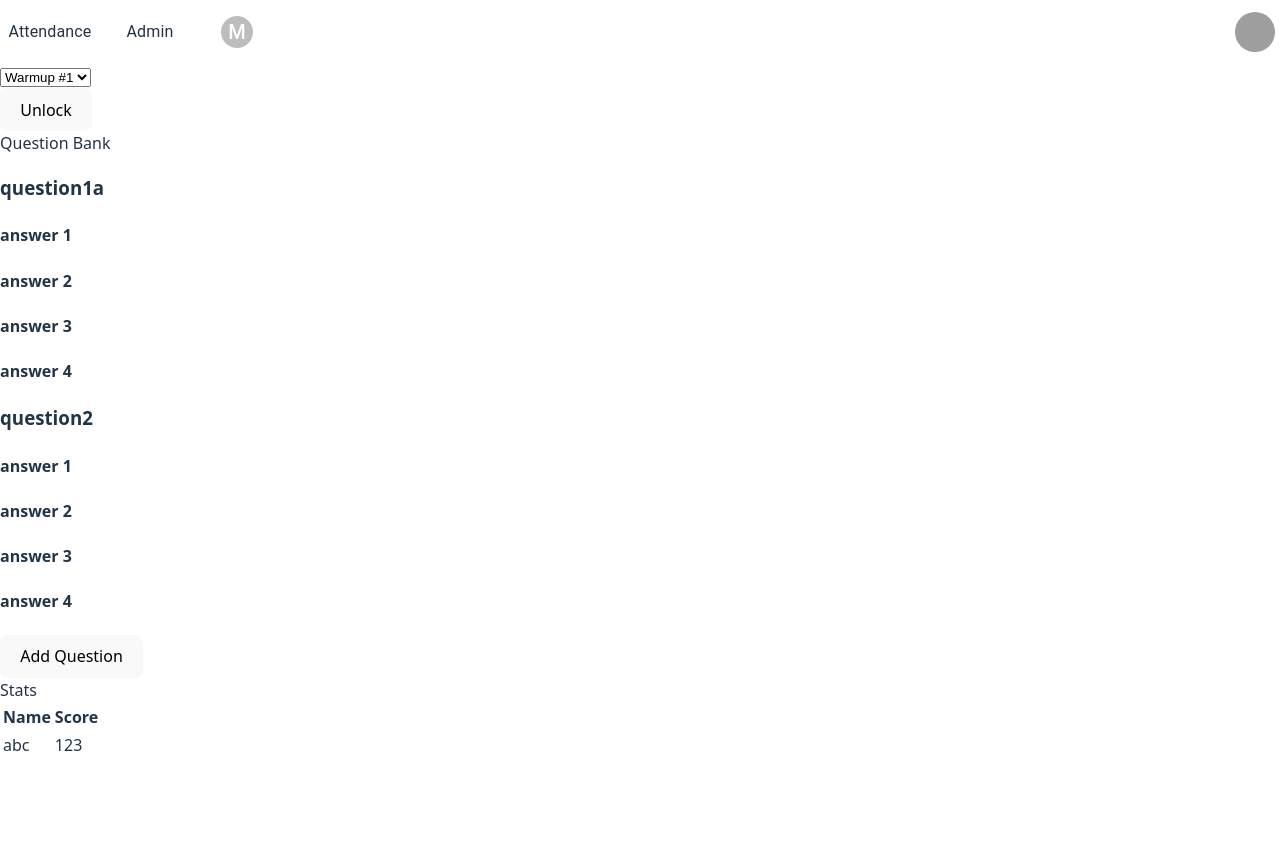
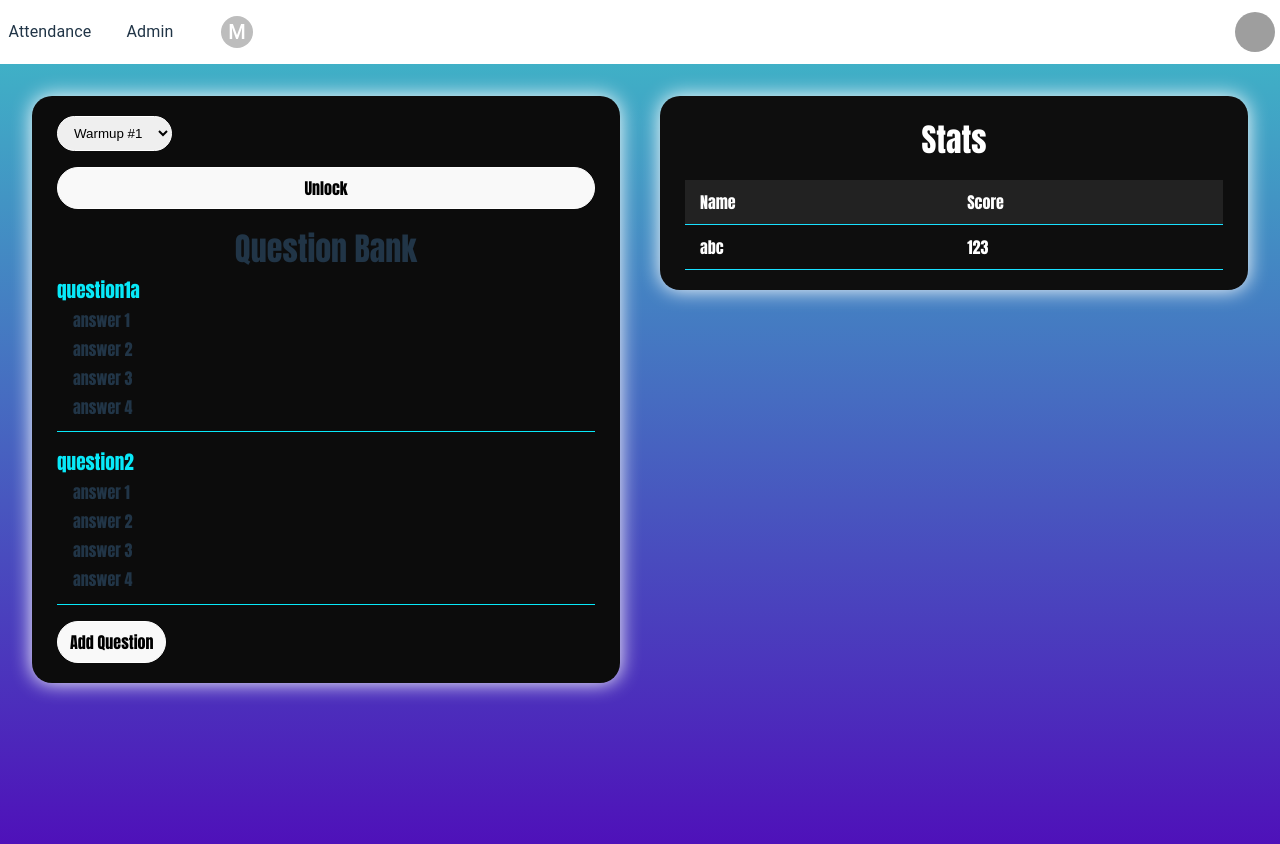
Before and after one commit to PriyankaPatel72/breakout-game, a React (Vite) app in the folder client/: page /admin in a window 1280 px wide. Shown: the top 844 px of the page. Before the commit the page ends 800 px from the top, so only its background shows below. Built offline with nearby package versions, Linux system fonts and the light colour scheme; grey boxes are pictures that could not be loaded.

Commit message:
Fixing CSS on Landing and adding AdminHome CSS

```diff
--- a/client/src/App.css
+++ b/client/src/App.css
@@ -1,4 +1,4 @@
-#navbar {
+.navbar {
     display: flex;
     width: 100%;
     justify-content: space-between;
@@ -7,6 +7,7 @@
     height: 64px;
 }
 
+/*Landing CSS*/
 .individual-game {
     background-color: rgb(4, 1, 1);
     border-radius: 30px;
@@ -19,11 +20,15 @@
     font-family: Impact;
 }
 
-#main-screen {
+.main-screen {
     display: flex;
     flex-direction: row;
     background-image: linear-gradient(rgba(32, 163, 189, 0.86), rgb(79, 13, 185));
-    gap: 75px;
+    gap: 40px;
+    padding: 2rem;
+    min-height: 100vh;
+    box-sizing: border-box;
+    width: 100%;
 }
 
 #leaderboard{
@@ -34,6 +39,7 @@
     flex: 1;
     text-align: center;
     flex-direction: column;
+    height: fit-content;
 }
 
 #leaderboard-title{
@@ -60,12 +66,108 @@
     font-family: Impact
 }
 
-/* Figure out why this is not working properly
-#overall-title {
-    font-size: 2.5rem;
+#game-list button{
+    border-radius: 100px;
+    border-color: white;
+}
+
+#game-list button:hover {
+    background-color: #1f3aaf;
+    box-shadow: 0 0 20px #08e9f9;
+}
+
+/*AdminHome CSS*/
+.warmup-box {
+    background-color: rgb(12, 12, 12);
+    border-radius: 20px;
+    padding: 20px 25px;
+    box-shadow: 0 0 20px white;
+    font-family: Impact;
+    font-weight: bold;
+    font-size: 1rem;
+    width: 500px;
+    height: fit-content;
+    display: flex;
+    flex-direction: column;
+    gap: 1rem;
+    flex: 1;
+}
+
+.warmup-box select,
+.warmup-box button {
+    padding: 8px 12px;
+    border-radius: 100px;
+    border-color: white;
+}
+
+.warmup-box button:hover {
+    background-color: #1f3aaf;
+    box-shadow: 0 0 20px #08e9f9;
+}
+
+.question-block {
+    margin-bottom: 1rem;
+    padding-bottom: 0.5rem;
+    border-bottom: 1px solid #08e9f9;
+}
+
+#question-bank-title {
+    font-size: 2rem;
+    text-align: center;
+}
+
+.question-block h3 {
+    margin: 0.2rem 0;
+    font-size: 1.2rem;
+    color: #08e9f9;
+}
+
+.question-block h4 {
+    margin: 0.1rem 0 0.3rem 1rem;
+    font-size: 1rem;
+}
+
+.stats-table {
+    margin-top: 1rem;
+    width: 100%;
+    border-collapse: collapse;
+}
+
+#stats-title {
+    font-size: 2rem;
+    text-align: center;
+}
+
+.stats-box {
+    flex: 1;
+    flex-direction: column;
+    background-color: #0e0e0e;
+    border-radius: 20px;
+    padding: 20px 25px;
+    color: white;
+    box-shadow: 0 0 20px white;
+    height: fit-content;
     font-weight: bold;
     font-family: Impact;
-    text-align: center;
-    margin: 2rem 0 1.5rem 0;
-    background-color: white;
-} */
+}
+
+.stats-box h3 {
+    margin-bottom: 1rem;
+}
+
+.stats-table {
+    width: 100%;
+    border-collapse: collapse;
+    margin-top: 1rem;
+}
+
+.stats-table th,
+.stats-table td {
+    padding: 10px 15px;
+    text-align: left;
+    border-bottom: 1px solid #19e0ff;
+}
+
+.stats-table th {
+    background-color: #222;
+}
--- a/client/src/components/AdminHome.tsx
+++ b/client/src/components/AdminHome.tsx
@@ -63,12 +63,12 @@ function AdminHome(props: JSX.IntrinsicAttributes & { admin: any; }) {
 
     return (
         <>
-            <div id="navbar">
+            <div className="navbar">
                 <Menu {...props} />
                 <AccountMenu />
             </div>
 
-            <section className="hero">
+            <div className="main-screen">
                 <div className="warmup-box">
 
                     {/* Title and Warmup selector */}
@@ -93,21 +93,22 @@ function AdminHome(props: JSX.IntrinsicAttributes & { admin: any; }) {
                     }
 
                     <div>
-                        <div>Question Bank</div>
-                        {warmups[warmup].questions.map((q) =>
-                            <>
+                        <div id="question-bank-title">Question Bank</div>
+                        {warmups[warmup].questions.map((q, i) =>
+                            <div key={i} className="question-block">
                                 <h3>{q[0]}</h3>
-                                {q.slice(1).map((answer) =>
-                                    <h4>{answer}</h4>
+                                {q.slice(1).map((answer, j) =>
+                                    <h4 key={j}>{answer}</h4>
                                 )}
-                            </>
+                            </div>
                         )}
                         <button>Add Question</button>
                     </div>
+                </div>
 
-                    <div>
-                        <div>Stats</div>
-                        <table>
+                <div className="stats-box">
+                    <div id="stats-title">Stats</div>
+                    <table className="stats-table">
                         <thead>
                             <tr>
                                 <th>Name</th>
@@ -115,8 +116,8 @@ function AdminHome(props: JSX.IntrinsicAttributes & { admin: any; }) {
                             </tr>
                         </thead>
                         <tbody>
-                                {warmups[warmup].students.map((s) =>
-                                    <tr>
+                            {warmups[warmup].students.map((s, i) =>
+                                <tr key={i}>
                                     <td>{s.name}</td>
                                     <td>{s.score}</td>
                                 </tr>
@@ -125,7 +126,6 @@ function AdminHome(props: JSX.IntrinsicAttributes & { admin: any; }) {
                     </table>
                 </div>
             </div>
-            </section>
         </>
     )
 
--- a/client/src/components/Landing.tsx
+++ b/client/src/components/Landing.tsx
@@ -11,11 +11,12 @@ function Landing(props: JSX.IntrinsicAttributes & { admin: any; }) {
 
     return (
 
-        <><div id="navbar">
+        <>
+        <div className="navbar">
             <Menu {...props} />
             <AccountMenu />
         </div>
-        <div id="main-screen">
+        <div className="main-screen">
             <div id="game-list">
                 <h1 id="game-title">Weekly Assingments</h1>
                 {games.map((game, index) => (
@@ -25,10 +26,10 @@ function Landing(props: JSX.IntrinsicAttributes & { admin: any; }) {
                         <button onClick={() => props.admin.startGame(game.id)}>Play</button>
                     </div>
                 ))}
-        </div>
-        <div id="leaderboard">
-            <h1 id="leaderboard-title"> Leaderboard</h1>
-        </div>
+            </div>
+            <div id="leaderboard">
+                <h1 id="leaderboard-title"> Leaderboard</h1>
+            </div>
         </div>
 
         </>
```
Lines whose indentation alone changed are shown as unchanged.
